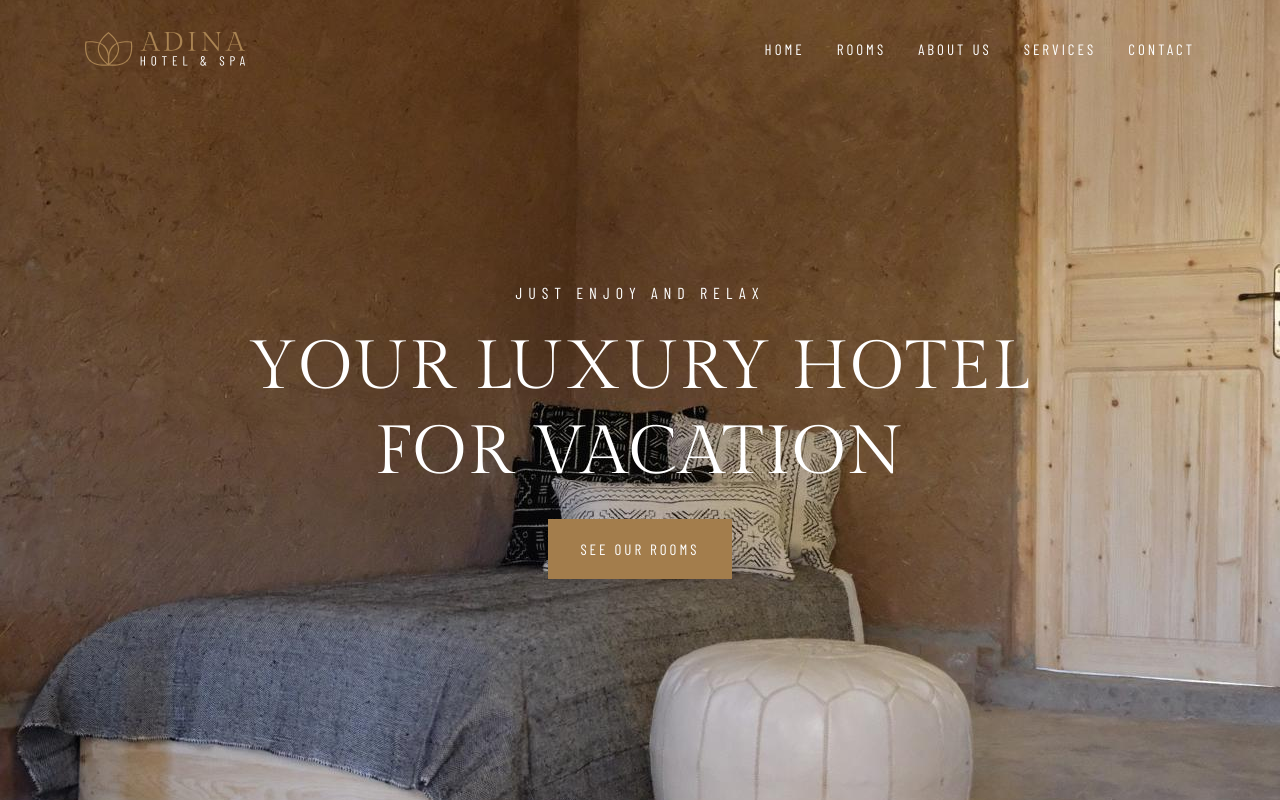
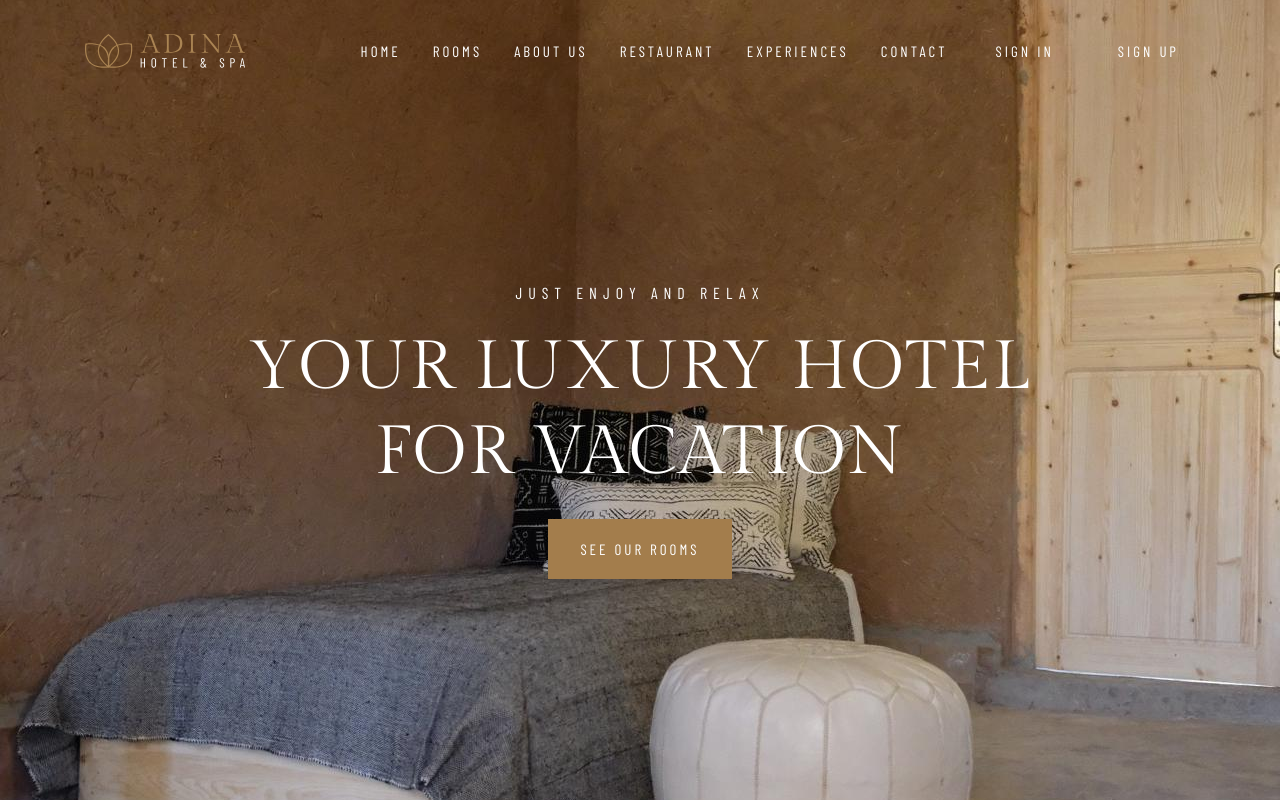
Before and after one commit to MarwaneOukacha/hotel-front, a React (Create React App) app: page / in a window 1280 px wide. Shown: the top 800 px of the page. Built offline with nearby package versions, Linux system fonts and the light colour scheme; a web font is replaced by a local one.

Commit message:
I added excurtions

```diff
--- /dev/null
+++ b/src/components/Experiences.js
@@ -0,0 +1,68 @@
+import React from "react";
+import pic1 from '../assets/img/rooms/pic01.jpg';
+import About03 from '../assets/img/rooms/spic.jpg';
+import About04 from '../assets/img/rooms/restaurant.jpg';
+
+
+
+
+const Experiences = () => {
+  return (
+    <section id="services" className="py-24">
+      <div className="container mx-auto px-6 lg:px-0">
+        {/* Heading */}
+        <div className="text-center mb-12">
+          <div className="font-tertiary uppercase text-[15px] tracking-[6px] text-accent">
+            Experiences
+          </div>
+          <h2 className="font-primary text-[45px] mb-4">Our Excurtions</h2>
+          <p className="max-w-2xl mx-auto text-lg text-gray-600">
+          DESERT EXPERIENCES
+          </p>
+        </div>
+
+
+        {/* Our Services Section */}
+        <section className="flex flex-col lg:flex-row items-center">
+        <div className="w-full lg:w-1/2">
+        <img
+            src={pic1}
+            alt="Our Services"
+            className="w-full h-auto rounded-lg shadow-lg"
+        />
+        </div>
+        <div className="w-full lg:w-1/2 p-6 text-center lg:text-left">
+        <h3 className="font-primary text-[30px] mb-4">SAHARA DESERT EXPERIENCE</h3>
+        <p className="text-gray-600 text-lg">
+        Experience the true Sahara with our camel rides. Feel an overwhelming sense of tranquility as our experienced camel handlers guide you across the oasis during sunrise or sunset.
+
+Camel ride with handler for one hour sunrise/sunset Camel excursions half or full day.
+
+
+        </p>
+        </div>
+        </section>
+
+        <section className="flex flex-col lg:flex-row-reverse items-center mb-20">
+        <div className="w-full lg:w-1/2">
+        <img
+            src={pic1}
+            alt="Our Services"
+            className="w-full h-auto rounded-lg shadow-lg"
+        />
+        </div>
+        <div className="w-full lg:w-1/2 p-6 text-center lg:text-left">
+        <h3 className="font-primary text-[30px] mb-4">WALKING WITH NOMADS</h3>
+        <p className="text-gray-600 text-lg">
+        We can design any trek you want. Treks can start and end at any desert location and last for any number of days. You may wish start directly from the desert to trek or you may wish to incorporate the trekking experience as part of a longer tour of Morocco. and we can arrange as little or as much as you need us too.
+        </p>
+        </div>
+        </section>
+
+
+      </div>
+    </section>
+  );
+};
+
+export default Experiences;
--- a/src/components/Header.js
+++ b/src/components/Header.js
@@ -50,11 +50,22 @@ const Header = () => {
             About Us
           </a>
           <a href="/" onClick={(e) => handleNavClick(e, 'services')} className="hover:text-accent transition">
-            Services
+            Restaurant
+          </a>
+          <a href="/" onClick={(e) => handleNavClick(e, 'experiences')} className="hover:text-accent transition">
+            Experiences
           </a>
           <a href="/" onClick={(e) => handleNavClick(e, 'contact')} className="hover:text-accent transition">
             Contact
           </a>
+          <a href="/" className="px-4 py-2  transition hover:bg-accent hover:text-white">
+            Sign In
+          </a>
+          <a href="/" className="px-4 py-2  transition hover:bg-accent hover:text-white">
+            Sign Up
+          </a>
+
+
         </nav>
       </div>
     </header>
--- a/src/pages/Home.js
+++ b/src/pages/Home.js
@@ -8,6 +8,7 @@ import { useLocation } from 'react-router-dom';
 
 import { useEffect } from 'react';
 import Services from '../components/Services';
+import Experiences from '../components/Experiences';
 
 const Home = () => {
   const location = useLocation();
@@ -35,6 +36,8 @@ const Home = () => {
       <section id="rooms"><Rooms /></section>
       <section id="about"><About /></section>
       <section id="services"><Services /></section>
+      <section id="experiences"><Experiences/></section>
+
       <section id="contact"><Contact /></section>
     </>
   );
```
